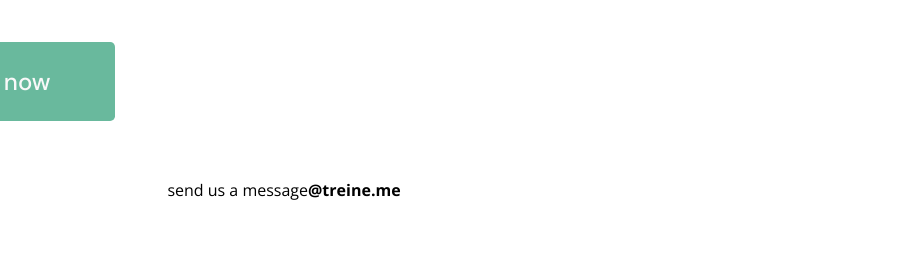
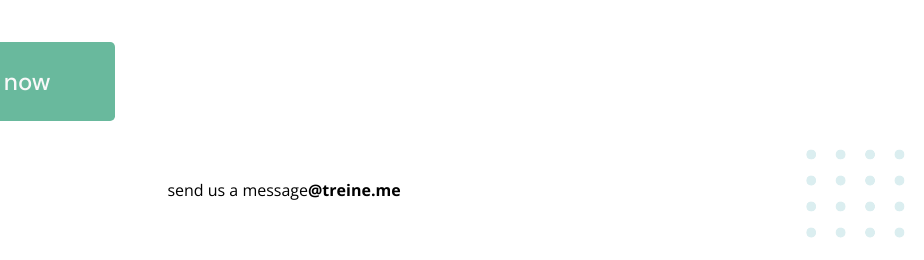
Before and after one commit to Matheus2237/treine, a plain HTML site: page index.html in a window 1280 px wide. Shown: the part 904-1164 px from the top of the page, 356-1280 px from the left. Drawn offline with nearby package versions, Linux system fonts and the light colour scheme.

Commit message:
feat: Inclusão da decoração do rodapé

```diff
--- a/css/styles.css
+++ b/css/styles.css
@@ -132,9 +132,21 @@ body {
 
 .rodape {
     grid-area: "footer";
+    position: relative;
     display: flex;
     justify-content: center;
     align-items: center;
     font-family: 'Open Sans';
     font-size: 1rem;
 }
+
+.rodape__decoracao {
+    position: absolute;
+    bottom: 1.2rem;
+    right: 1.2rem;
+}
+
+.rodape__decoracao__icone {
+    object-fit: cover;
+    transform: scale(1.3);
+}
--- a/index.html
+++ b/index.html
@@ -27,6 +27,11 @@
         </div>
         <img class="imagem__principal" src="image/athlete.svg" alt="Representação visual de uma atleta treinando com halteres.">
     </main>
-    <footer class="container rodape">send us a message <span class="texto__highlight">@treine.me</span></footer>
+    <footer class="container rodape">
+        send us a message <span class="texto__highlight">@treine.me</span>
+        <div class="rodape__decoracao">
+            <img class="rodape__decoracao__icone" src="icons/balls-decoration.svg" alt="Decoração do rodapé.">
+        </div>
+    </footer>
 </body>
 </html>
```
Also changed, not shown: icons/balls-decoration.svg (added).
